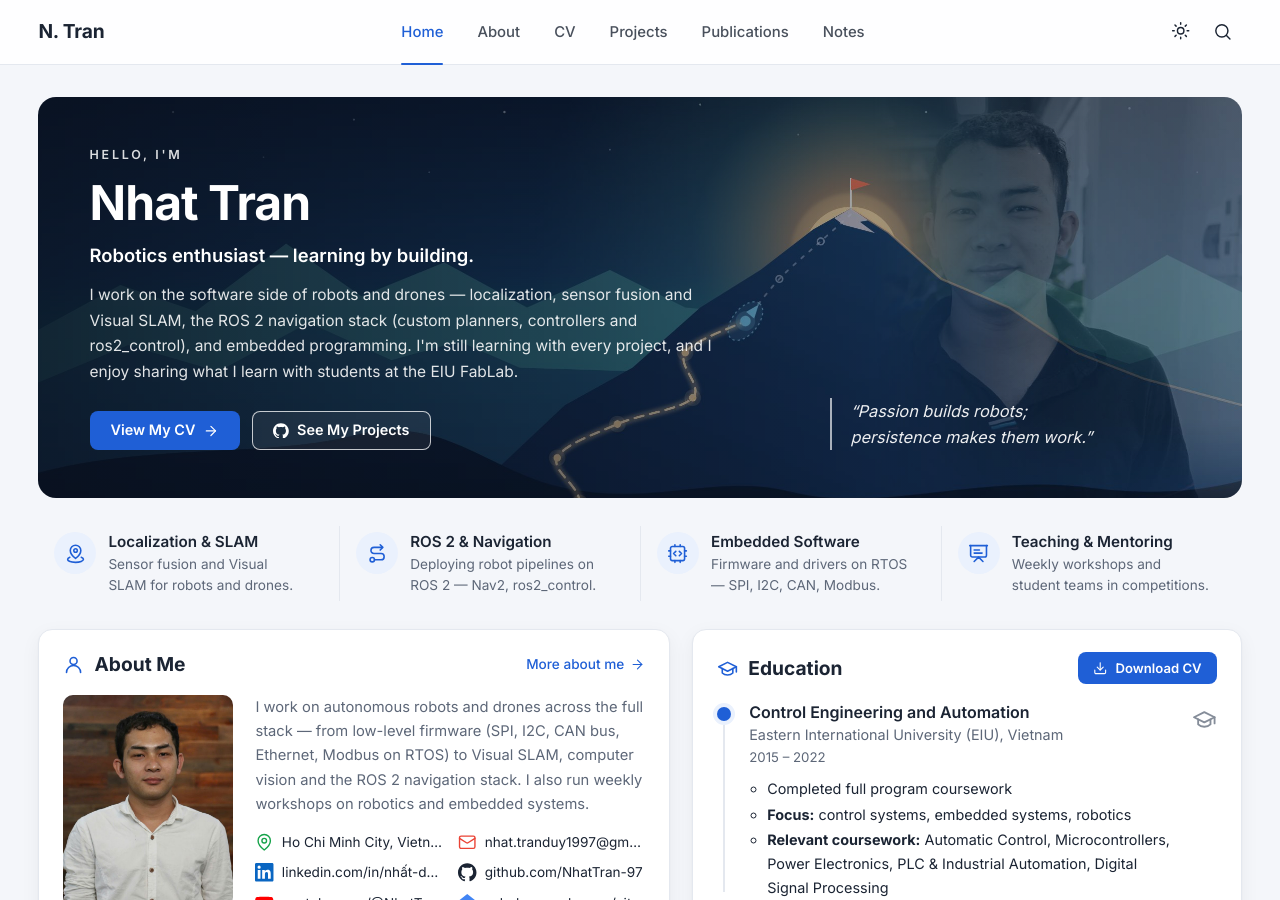
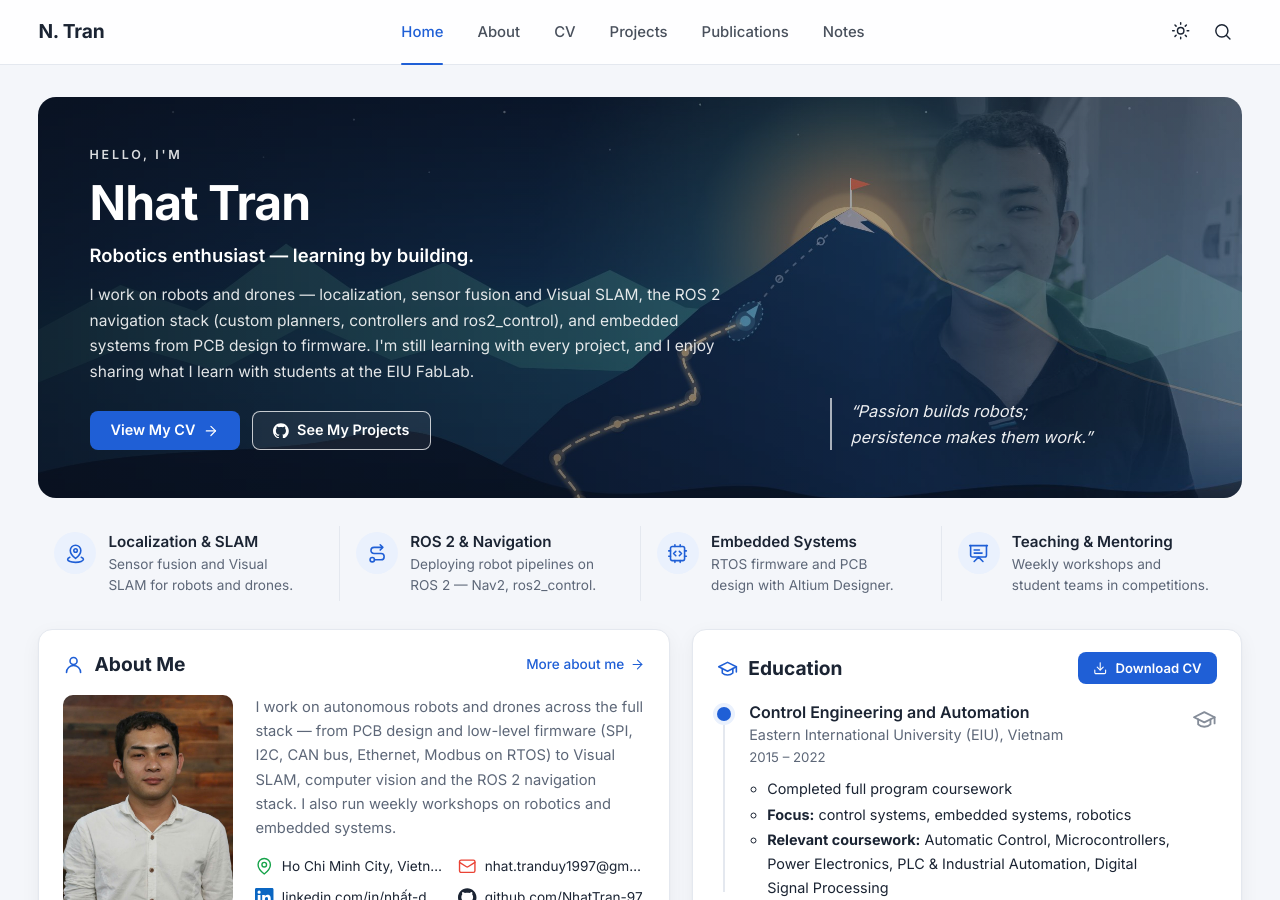
Before and after one commit to NhatTran-97/NhatTran-97.github.io, a Jekyll site: the page built from index.html, in a window 1280 px wide and 900 px high. Built offline with Jekyll 4.4.1, drawn with Linux system fonts in a browser that asks for light colours.

Commit message:
Add PCB design (Altium Designer) to embedded skills
- Home highlight becomes "Embedded Systems: RTOS firmware and PCB design"
- Hero intro, Home summary, About, CV experience and skills mention PCB
  design for robot controller boards in Altium Designer

Co-Authored-By: Claude Opus 5.5 <noreply@anthropic.com>
Claude-Session: https://claude.ai/code/session_01WtscMMpGViN2kQZVLN7Eom

```diff
--- a/_data/cv.yml
+++ b/_data/cv.yml
@@ -38,10 +38,10 @@ sections:
         org: Eastern International University (EIU)
         period: Oct 2018 – Present
         details:
-          - Develop autonomous robot and autonomous drone platforms, working across the full stack from low-level firmware to high-level autonomy.
+          - Develop autonomous robot and autonomous drone platforms, working across the full stack from PCB design and low-level firmware to high-level autonomy.
           - "**Technical Lead** (Jun–Nov 2026), joint EIU–ARTC (Singapore) project [VDA5050 Support for Open-RMF](https://nhattran-97.github.io/projects/vda5050-open-rmf/): ROS 2 fleet adapters, an MQTT client adapter with a Nav2 bridge, and a fleet dashboard for a mixed AMR / TurtleBot3 fleet."
           - "**Autonomy & perception:** Visual SLAM, computer vision and ROS 2 navigation — custom Nav2 planner and controller plugins, ros2_control hardware interfaces."
-          - "**Embedded:** low-level robot firmware on RTOS — SPI, I2C, UART, CAN bus, Ethernet and Modbus."
+          - "**Embedded:** PCB design for robot controller boards in Altium Designer, and low-level firmware on RTOS — SPI, I2C, UART, CAN bus, Ethernet and Modbus."
           - Organize and teach a weekly workshop series for students on robotics, ROS 2, drones and embedded systems.
           - "Mentor student teams in annual robotics competitions — **2nd and 3rd Prize at AUTO RACE 2025** with two teams."
           - "Supervise student research papers — **Best Paper Award (Student Session)** at the EIUSC International Conference 2025."
@@ -51,7 +51,7 @@ sections:
     type: skills
     items:
       - group: Embedded & Hardware
-        items: [RTOS, SPI, I2C, UART, CAN bus, Ethernet, Modbus]
+        items: [PCB Design (Altium Designer), RTOS, SPI, I2C, UART, CAN bus, Ethernet, Modbus]
       - group: Perception & AI
         items: [PyTorch, OpenCV, TensorRT, ONNX, YOLO, PCL]
       - group: Autonomy
--- a/_data/profile.yml
+++ b/_data/profile.yml
@@ -24,9 +24,9 @@ hero:
   greeting: Hello, I'm
   tagline: Robotics enthusiast — learning by building.
   intro: >-
-    I work on the software side of robots and drones — localization, sensor fusion
-    and Visual SLAM, the ROS 2 navigation stack (custom planners, controllers and
-    ros2_control), and embedded programming.
+    I work on robots and drones — localization, sensor fusion and Visual SLAM, the
+    ROS 2 navigation stack (custom planners, controllers and ros2_control), and
+    embedded systems from PCB design to firmware.
     I'm still learning with every project, and I enjoy sharing what I learn with
     students at the EIU FabLab.
   # Ảnh nền banner (ảnh ngang ~2400x900, < 300 KB). Có sẵn 4 lựa chọn:
@@ -57,8 +57,8 @@ highlights:
     title: ROS 2 & Navigation
     text: Deploying robot pipelines on ROS 2 — Nav2, ros2_control.
   - icon: chip-code
-    title: Embedded Software
-    text: Firmware and drivers on RTOS — SPI, I2C, CAN, Modbus.
+    title: Embedded Systems
+    text: RTOS firmware and PCB design with Altium Designer.
   - icon: presentation
     title: Teaching & Mentoring
     text: Weekly workshops and student teams in competitions.
@@ -99,8 +99,8 @@ about:
   subtitle: A little bit about who I am, my background, and what I'm passionate about.
   # Đoạn ngắn hiện trên trang Home
   summary: >-
-    I work on autonomous robots and drones across the full stack — from low-level
-    firmware (SPI, I2C, CAN bus, Ethernet, Modbus on RTOS) to Visual SLAM, computer
+    I work on autonomous robots and drones across the full stack — from PCB design and
+    low-level firmware (SPI, I2C, CAN bus, Ethernet, Modbus on RTOS) to Visual SLAM, computer
     vision and the ROS 2 navigation stack. I also run weekly workshops on robotics and embedded systems.
   # Phần giới thiệu đầy đủ trên trang About (viết Markdown, có thể nhiều đoạn)
   intro: |
@@ -108,8 +108,9 @@ about:
     since 2018 I have been building autonomous robots and autonomous drones across
     the whole robot pipeline.
 
-    On the **low level**, I write firmware for robot controllers on RTOS — drivers and
-    communication over SPI, I2C, UART, CAN bus, Ethernet and Modbus. On the **high level**,
+    On the **low level**, I design robot controller boards in Altium Designer and write
+    their firmware on RTOS — drivers and communication over SPI, I2C, UART, CAN bus,
+    Ethernet and Modbus. On the **high level**,
     I work on autonomous systems with ROS 2: Visual SLAM, computer vision and the Nav2
     navigation stack, where I write custom planner and controller plugins and
     ros2_control hardware interfaces for our robots.
```
